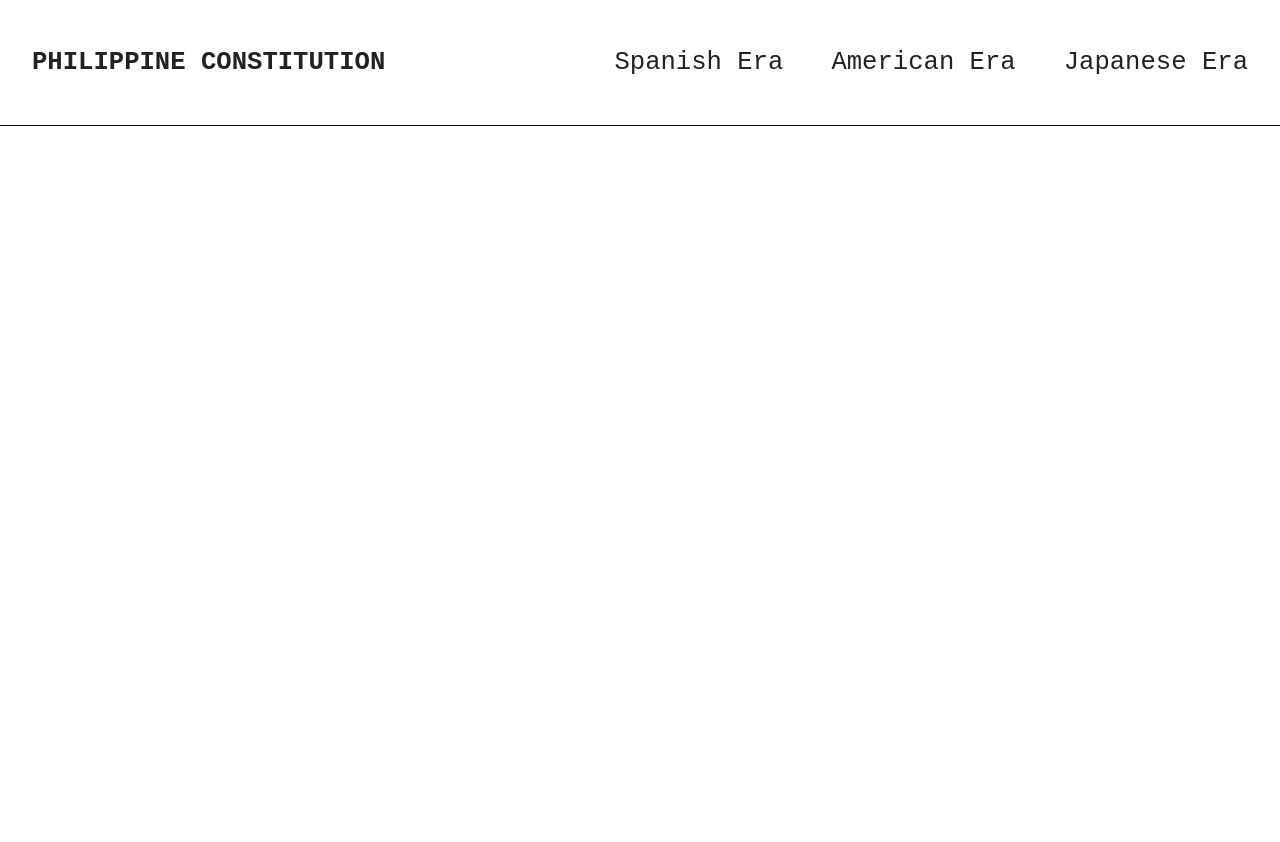
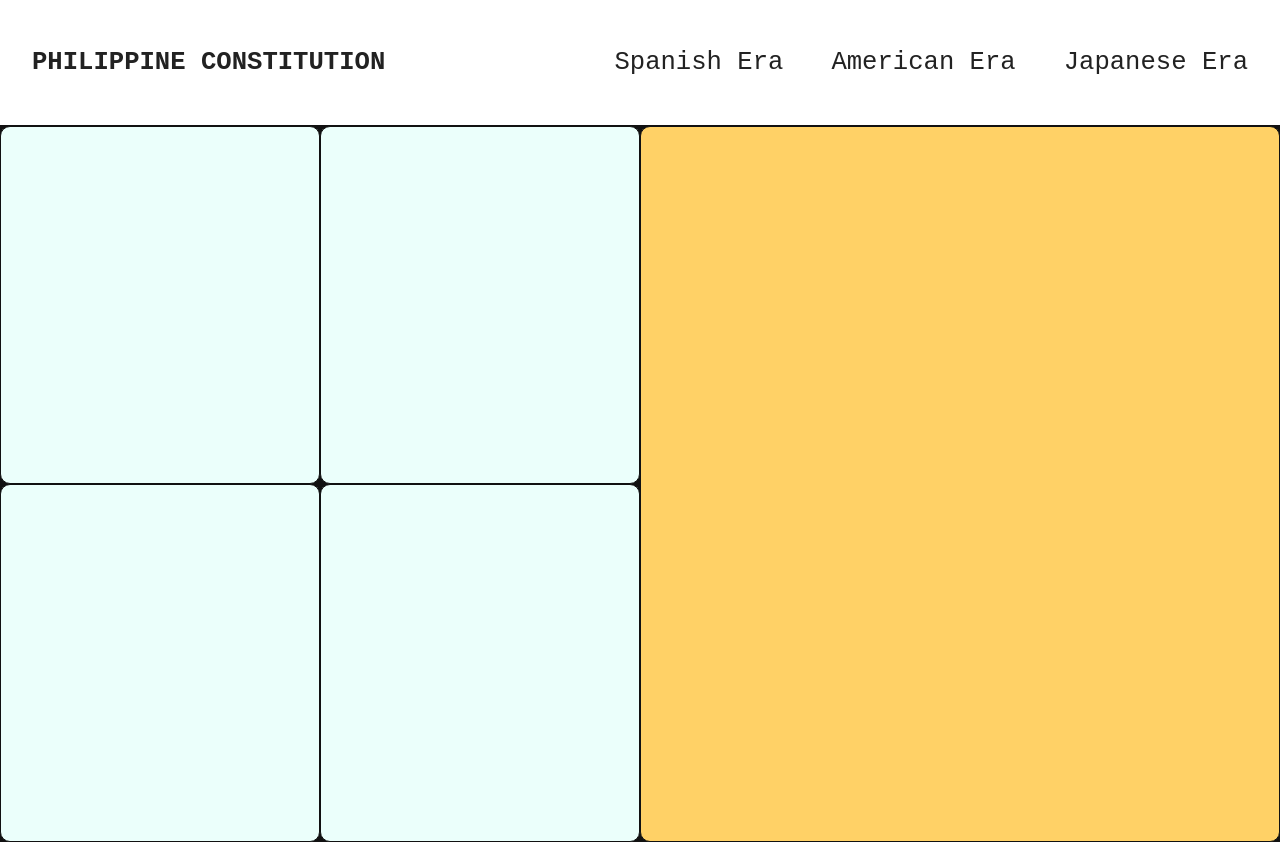
Before and after one commit to rizetto/the-philippine-constitution, a website built with Parcel: page index.html in a window 1280 px wide. Before the commit the page ends 800 px from the top, so only its background shows below. Built offline with nearby package versions, Linux system fonts and the light colour scheme.

Commit message:
add hero section template

```diff
--- a/css/styles.css
+++ b/css/styles.css
@@ -13,6 +13,10 @@ h1,
 h2,
 h3 {
   font-weight: bold;
+}
+
+h2 {
+  font-size: 3rem;
 }
 
 p,
@@ -46,3 +50,31 @@ span {
   text-transform: uppercase;
   font-weight: 900;
 }
+
+/* Hero */
+.section--hero {
+  background-color: #111;
+  min-height: calc(100vh - 84px);
+}
+
+.content--hero {
+  display: grid;
+  grid-template-columns: 1fr 1fr 2fr;
+  min-height: inherit;
+}
+
+.card {
+  border-radius: 10px;
+  background-color: #ebfffb;
+  border: 1px solid #111;
+}
+
+.card-content {
+  padding: 2rem;
+}
+
+.card--banner {
+  background-color: #FFD166;
+  grid-column: 3 / 4;
+  grid-row: 1 / 3;
+}
--- a/index.html
+++ b/index.html
@@ -39,6 +39,29 @@
   </ul>
 </nav>
 
+<!-- Hero section -->
+<section class="section section--hero">
+  <div class="content content--hero">
+    <div class="card card--ritz">
+      <div class="card-content">
+
+      </div>
+    </div>
+    <div class="card card--jane">
+      <div class="card-content"></div>
+    </div>
+    <div class="card card--banner">
+      <div class="card-content"></div>
+    </div>
+    <div class="card card--subject">
+      <div class="card-content"></div>
+    </div>
+    <div class="card card--color">
+      <div class="card-content"></div>
+    </div>
+  </div>
+</section>
+
 <script src="js/vendor/modernizr-3.11.2.min.js"></script>
 <script src="js/plugins.js"></script>
 <script src="js/main.js"></script>
```
